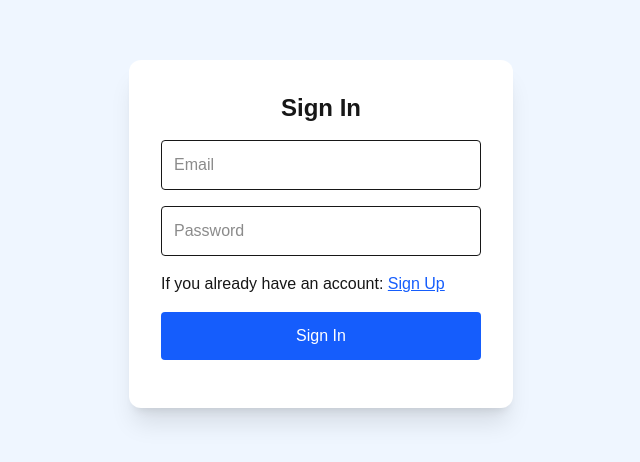
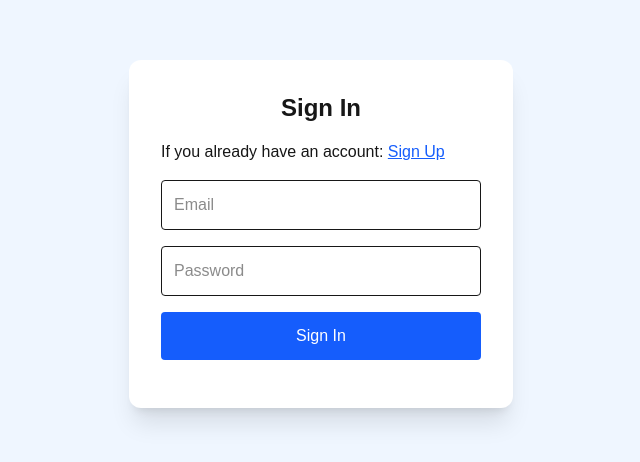
Before and after one commit to NetHunTech/inventory-management-app, a Next.js app: page /sign-in in a window 1280 px wide. Shown: the part 166-628 px from the top of the page, without its empty margins (319-959 px from the left). Built offline with nearby package versions, Linux system fonts and the light colour scheme; no server answers.

Commit message:
fix: reinstall '@supabase/ssr' and update AuthForm.tsx

```diff
--- a/components/AuthForm.tsx
+++ b/components/AuthForm.tsx
@@ -46,19 +46,6 @@ export default function AuthForm({
           { mode === "signin" ? "Sign In" : "Sign Up"}
         </h1>
 
-        <input
-          className="border p-3 w-full rounded"
-          placeholder="Email"
-          onChange={e => setEmail(e.target.value)}
-        />
-
-        <input
-          className="border p-3 w-full rounded"
-          placeholder="Password"
-          type="password"
-          onChange={e => setPassword(e.target.value)}
-        />
-
         <p>
           {mode === "signin" ? (
             <>
@@ -85,6 +72,19 @@ export default function AuthForm({
           )}
         </p>
 
+        <input
+          className="border p-3 w-full rounded"
+          placeholder="Email"
+          onChange={e => setEmail(e.target.value)}
+        />
+
+        <input
+          className="border p-3 w-full rounded"
+          placeholder="Password"
+          type="password"
+          onChange={e => setPassword(e.target.value)}
+        />
+
         <button
           className="bg-blue-600 text-white w-full py-3 rounded cursor-pointer hover:bg-blue-800">
           {mode === "signin" ? "Sign In" : "Create Account"}
--- a/package.json
+++ b/package.json
@@ -9,6 +9,7 @@
     "lint": "eslint"
   },
   "dependencies": {
+    "@supabase/ssr": "^0.12.3",
     "@supabase/supabase-js": "^2.110.2",
     "next": "16.2.10",
     "react": "19.2.4",
```
Also changed, not shown: 1 other file (tests, documents, lock files or other folders).
